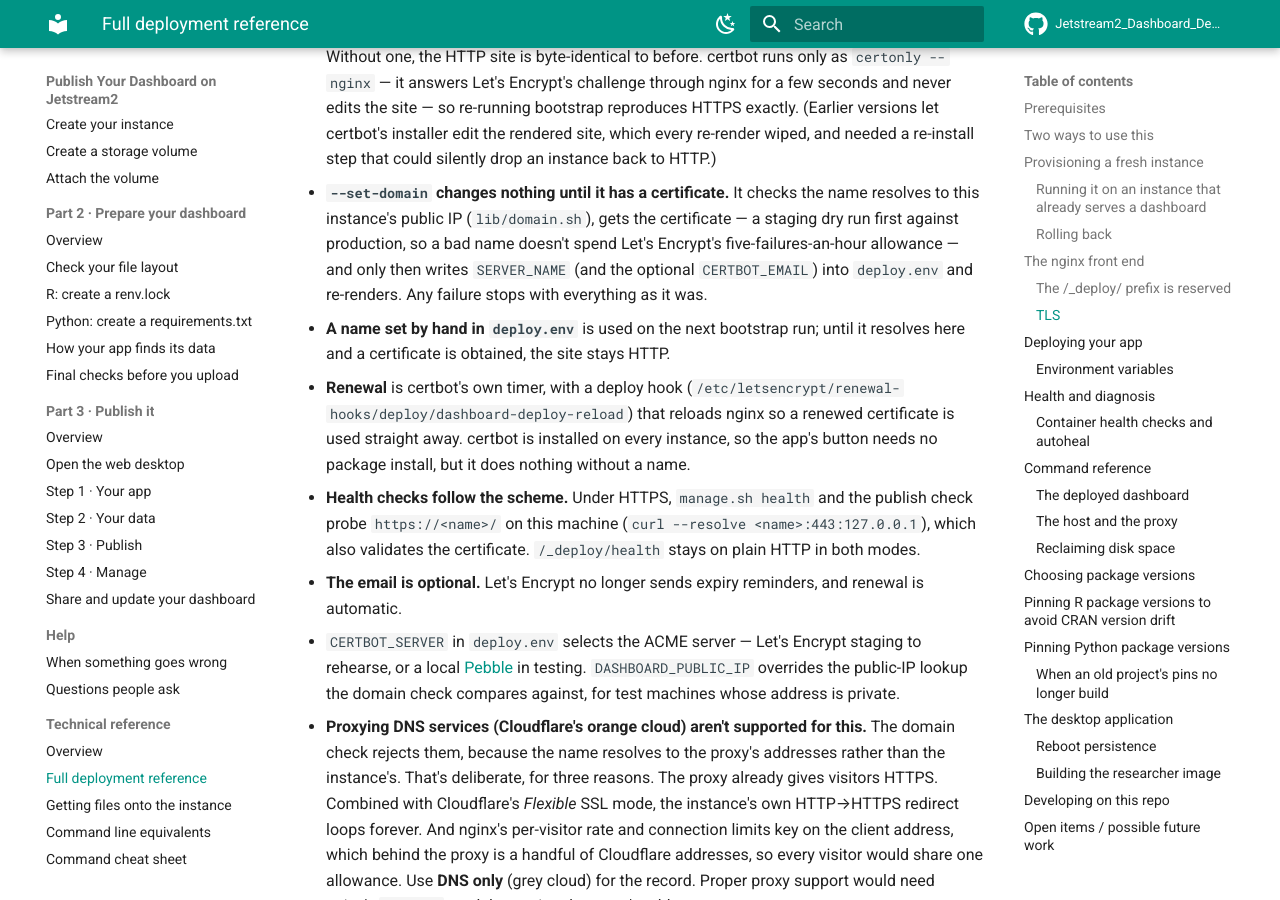
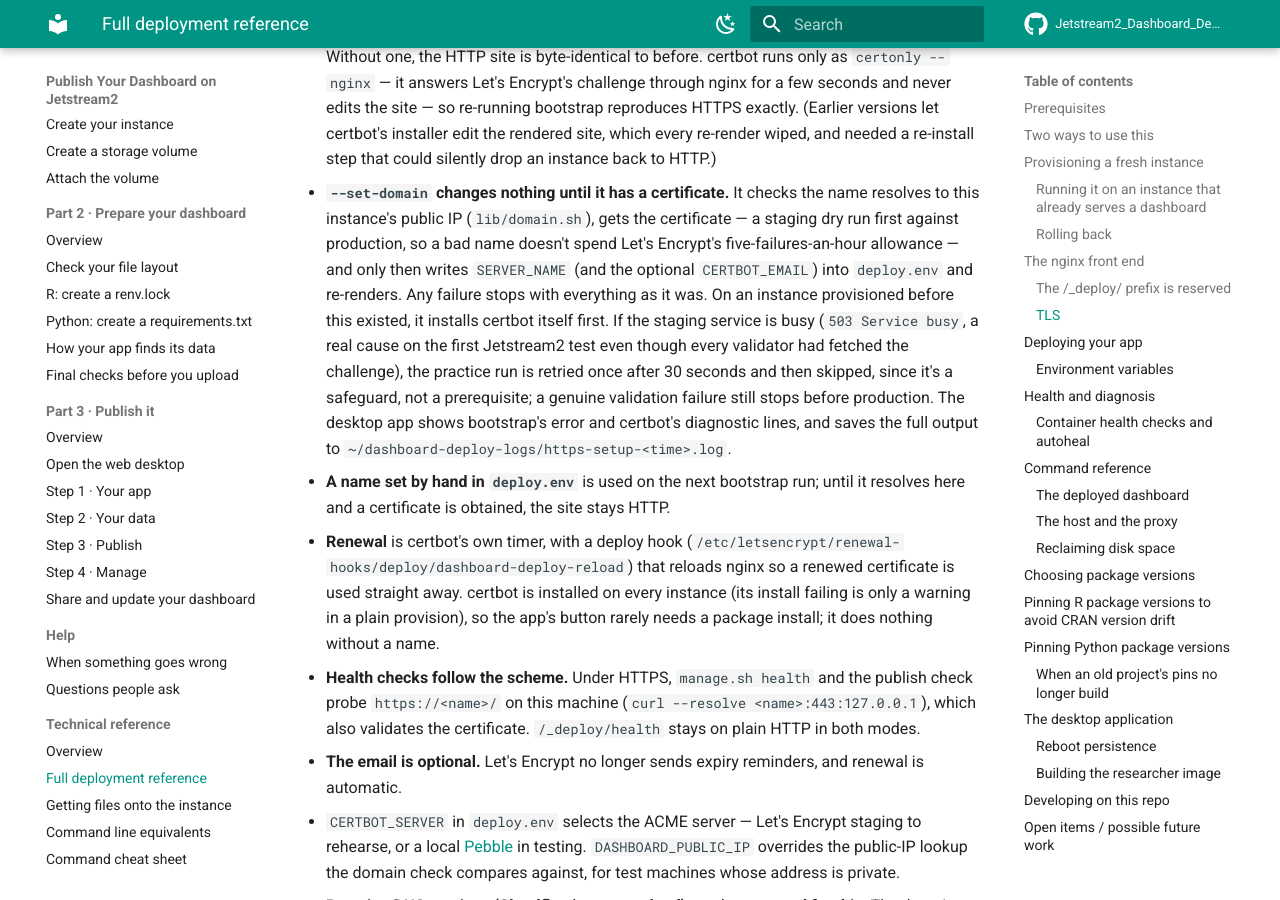
Before and after one commit to stephenconklin/Jetstream2_Dashboard_Deploy, an MkDocs documentation site: the page built from docs/user-guide/reference/deployment.md, in a window 1280 px wide and 900 px high, scrolled down 4795 px. Built offline with MkDocs 1.6.1 and Material for MkDocs 9.7.7, drawn with Linux system fonts in a browser that asks for light colours; comment, search, counter and statistics services are not loaded.

Commit message:
Document what the first real HTTPS test taught
Troubleshooting covers Let's Encrypt being busy (the app retries once; try
again later) and where the full output of a failed setup is saved, and adds
an entry for a window bigger than the screen now that every tab scrolls.
The Manage page notes the saved output and the remembered domain name. The
reference records that --set-domain installs certbot itself on older
instances and retries, then skips, a busy staging practice run. CLAUDE.md
follows.

```diff
--- a/docs/user-guide/reference/deployment.md
+++ b/docs/user-guide/reference/deployment.md
@@ -149,13 +149,22 @@
   doesn't spend Let's Encrypt's five-failures-an-hour allowance — and only
   then writes `SERVER_NAME` (and the optional `CERTBOT_EMAIL`) into
   `deploy.env` and re-renders. Any failure stops with everything as it was.
+  On an instance provisioned before this existed, it installs certbot itself
+  first. If the staging service is busy (`503 Service busy`, a real cause on
+  the first Jetstream2 test even though every validator had fetched the
+  challenge), the practice run is retried once after 30 seconds and then
+  skipped, since it's a safeguard, not a prerequisite; a genuine validation
+  failure still stops before production. The desktop app shows bootstrap's
+  error and certbot's diagnostic lines, and saves the full output to
+  `~/dashboard-deploy-logs/https-setup-<time>.log`.
 - **A name set by hand in `deploy.env`** is used on the next bootstrap run;
   until it resolves here and a certificate is obtained, the site stays HTTP.
 - **Renewal** is certbot's own timer, with a deploy hook
   (`/etc/letsencrypt/renewal-hooks/deploy/dashboard-deploy-reload`) that
   reloads nginx so a renewed certificate is used straight away. certbot is
-  installed on every instance, so the app's button needs no package install,
-  but it does nothing without a name.
+  installed on every instance (its install failing is only a warning in a
+  plain provision), so the app's button rarely needs a package install; it
+  does nothing without a name.
 - **Health checks follow the scheme.** Under HTTPS, `manage.sh health` and the
   publish check probe `https://<name>/` on this machine (`curl --resolve
   <name>:443:127.0.0.1`), which also validates the certificate.
```
Also changed, not shown: CLAUDE.md (+1 -1 lines), docs/user-guide/help/troubleshooting.md (+18 -0 lines), docs/user-guide/part3-deploy/step4-manage.md (+8 -3 lines).
